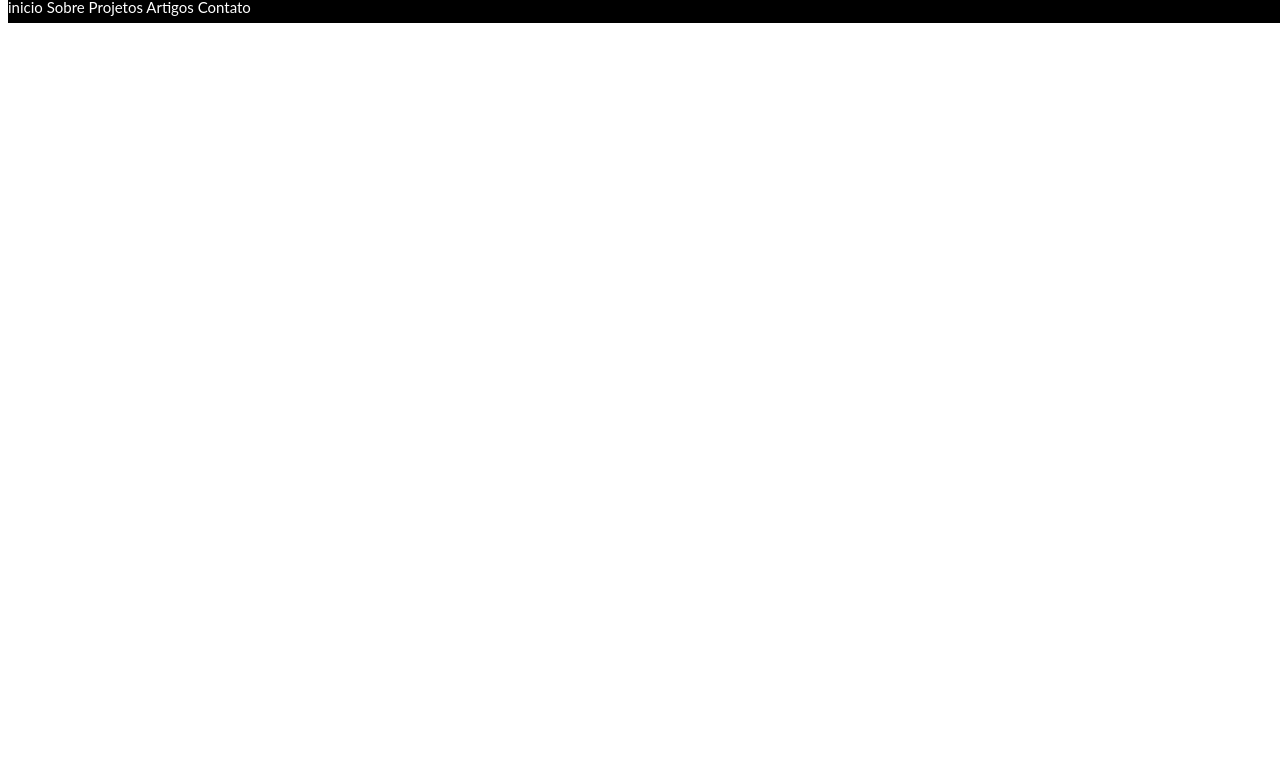
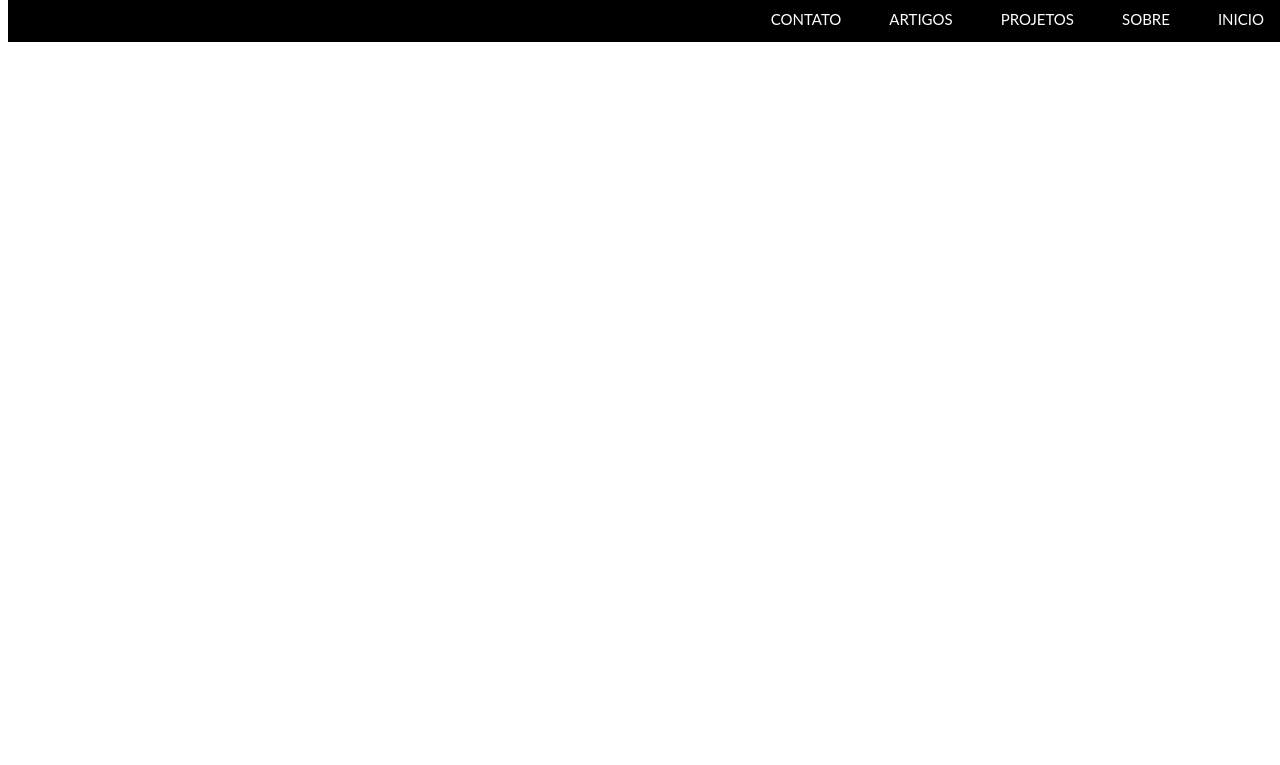
Before and after one commit to NatanFer/natanfer.github.io, a plain HTML site: page index.html in a window 1280 px wide. Shown: the part 35-800 px from the top of the page. Drawn offline with Linux system fonts and the light colour scheme.

Commit message:
atualizações 29/08 20hr

```diff
--- a/index.html
+++ b/index.html
@@ -13,11 +13,11 @@
     <header>
         <strong id="idlogo">NEF</strong>
         <nav>
-            <a href="#">inicio</a>
-            <a href="#">Sobre</a>
-            <a href="#">Projetos</a>
-            <a href="#">Artigos</a>
-            <a href="#">Contato</a>
+            <a class="buton to-right padding-large"  href="#">INICIO</a>
+            <a class="buton to-right padding-large"  href="#">SOBRE</a>
+            <a class="buton to-right padding-large"  href="#">PROJETOS</a>
+            <a class="buton to-right padding-large"  href="#">ARTIGOS</a>
+            <a class="buton to-right padding-large"  href="#">CONTATO</a>
         </nav>
     </header>
 
--- a/style.css
+++ b/style.css
@@ -1,18 +1,21 @@
 header {
     background-color: black;
     color: white;
-    height: 50px;
+
+
     width: 100%;
     position: fixed;
     z-index: 1;
     display: block;
 }
 
+
 body {
     font-size: 15px;
     line-height: 1.5;
     font-family: "Lato", sans-serif;
 }
+
 
 #idLogo {
     padding-top: 25px;
@@ -21,16 +24,33 @@ body {
 
 }
 
+
 nav a {
     color: inherit;
     text-decoration: none;
     font-size: inherit;
 }
 
+
 nav a:hover {
     color: rgba(255, 255, 255, 0.812);
     text-decoration: solid;
 }
+
+
+.buton{
+    white-space: normal;
+
+}
+
+
+.nav-intem{
+    padding: 8px 16px;
+    width: auto;
+    border: none;
+    outline: 0;
+}
+
 
 .card {
     box-shadow: 0 2px 5px 0 rgba(0, 0, 0, 0.16),
@@ -39,7 +59,14 @@ nav a:hover {
 }
 
 
+.to-right{
+    float: right  !important;
+}
 
+
+.padding-large{
+    padding: 12px 24px;
+}
 
 
 
```
